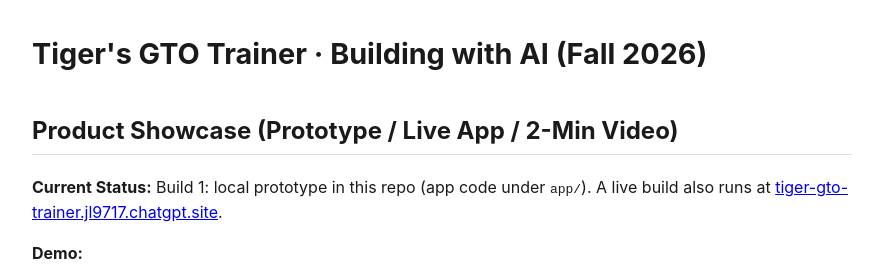
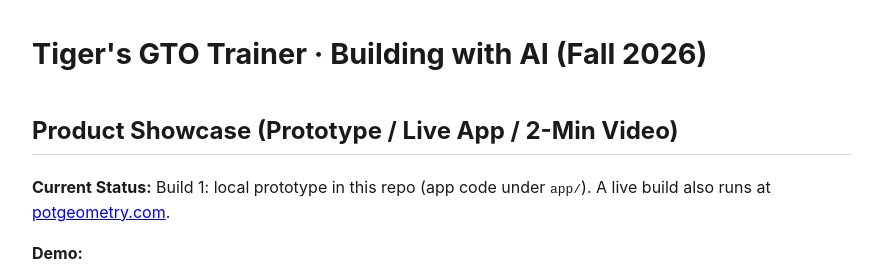
Before and after one commit to building-with-ai-f26/jl9717-sandbox, a plain HTML site: page docs/index.html in a window 1280 px wide. Shown: the top 272 px of the page, without its empty margins (198-1083 px from the left). Drawn offline with Linux system fonts and the light colour scheme.

Commit message:
Product Page: live build now at potgeometry.com

```diff
--- a/docs/index.html
+++ b/docs/index.html
@@ -20,7 +20,7 @@
 <h2>Product Showcase (Prototype / Live App / 2-Min Video)</h2>
 
 <p><strong>Current Status:</strong> Build 1: local prototype in this repo (app code under <code>app/</code>). A live build also runs at
-<a href="https://tiger-gto-trainer.jl9717.chatgpt.site/">tiger-gto-trainer.jl9717.chatgpt.site</a>.</p>
+<a href="https://potgeometry.com">potgeometry.com</a>.</p>
 
 <p><strong>Demo:</strong></p>
 <img class="shot" src="trainer-screenshot.png" alt="Screenshot of the GTO Trainer drill screen">
```
